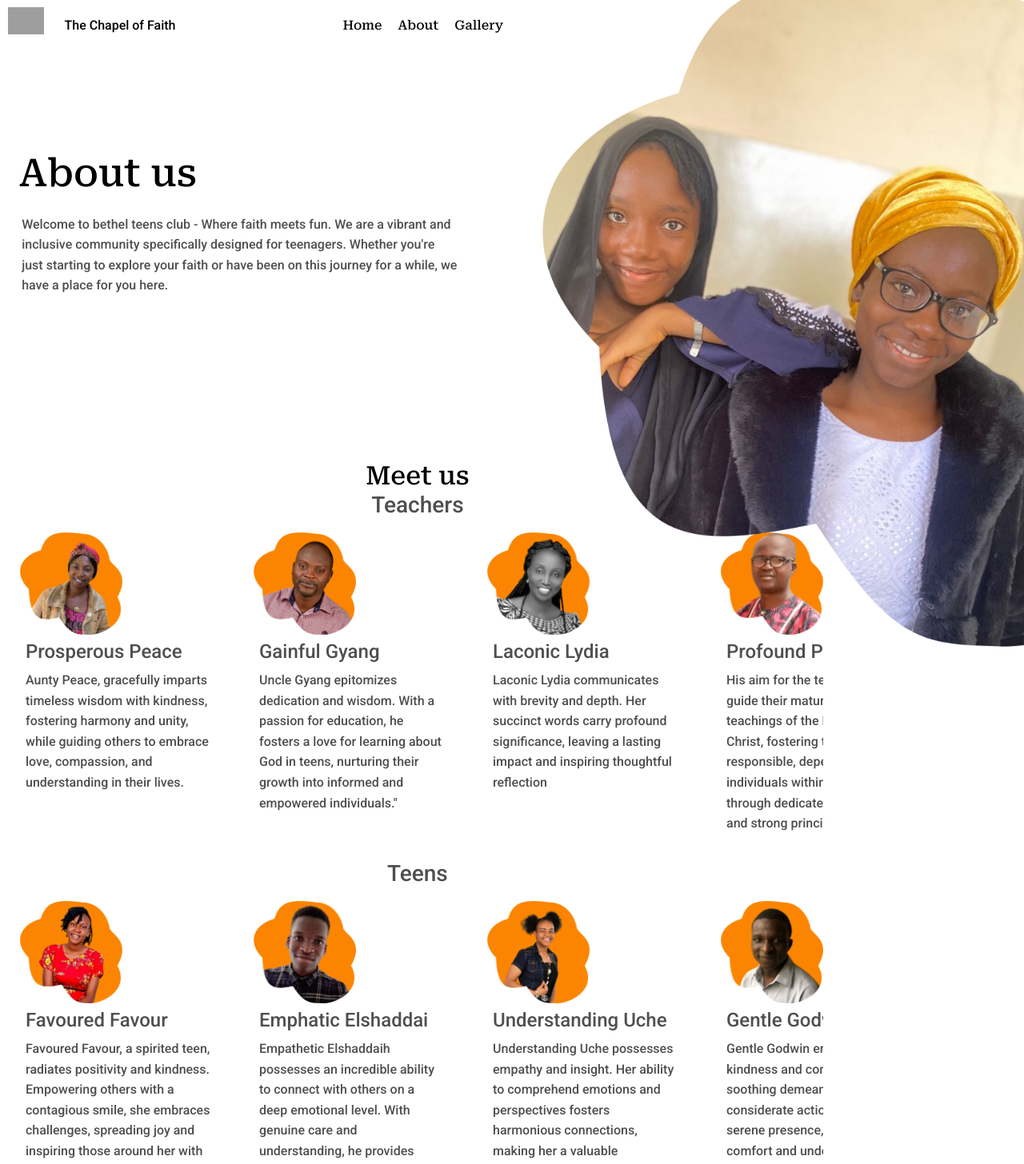
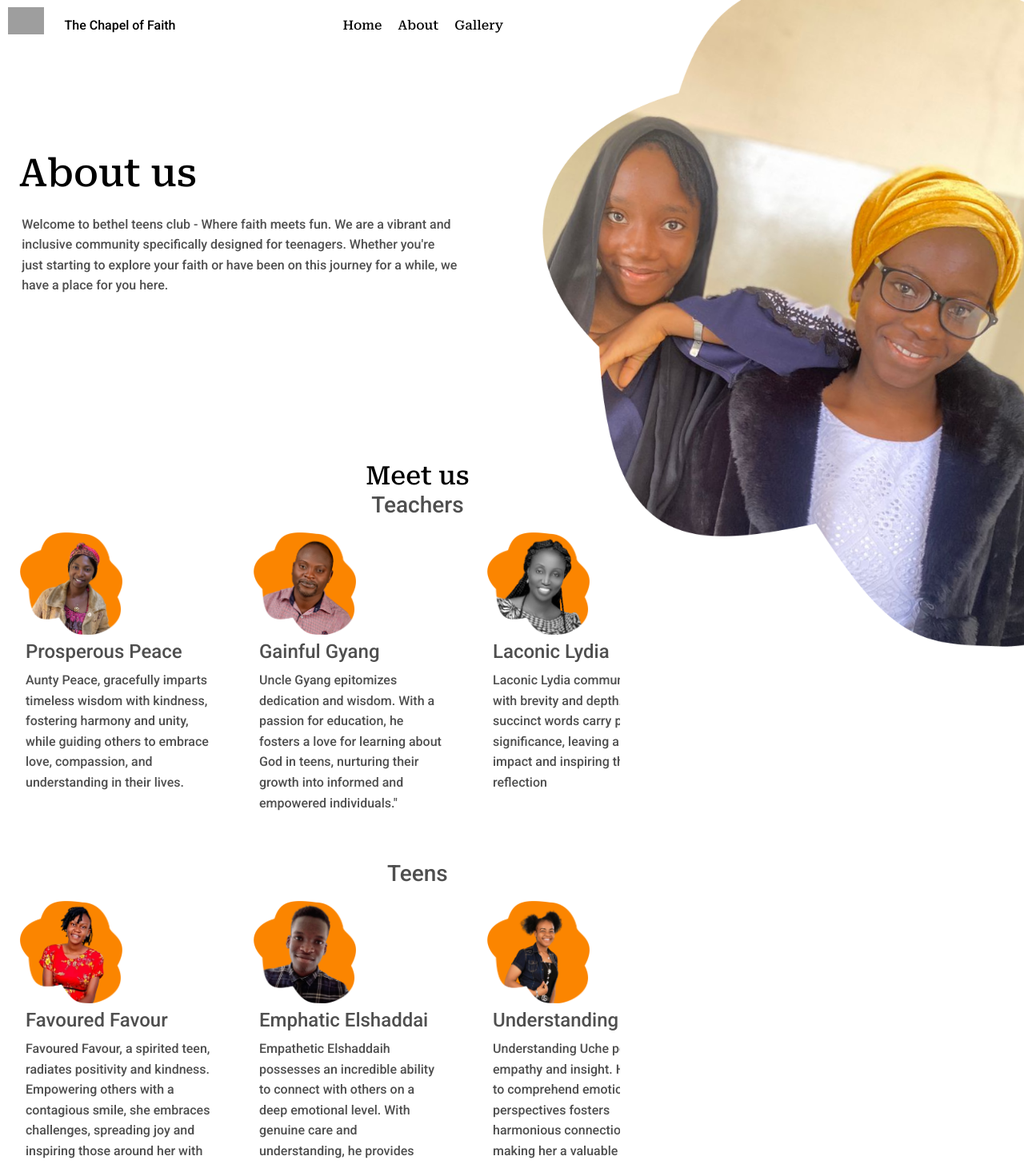
Before and after one commit to tosxin-456/Bethel-Teens, a React (Vite) app: page /aboutUs in a window 1280 px wide. Shown: the top 1456 px of the page at 80% size. Built offline with nearby package versions, Linux system fonts and the light colour scheme; grey boxes are pictures that could not be loaded.

Commit message:
added flourish

```diff
--- a/src/App.css
+++ b/src/App.css
@@ -146,7 +146,7 @@ display: flex;
 }
 section{
 overflow-y: auto;
-/* width: 10rem; */
+width: 75%;
 overflow-x: unset;
 }
 .MeetUs{
```
